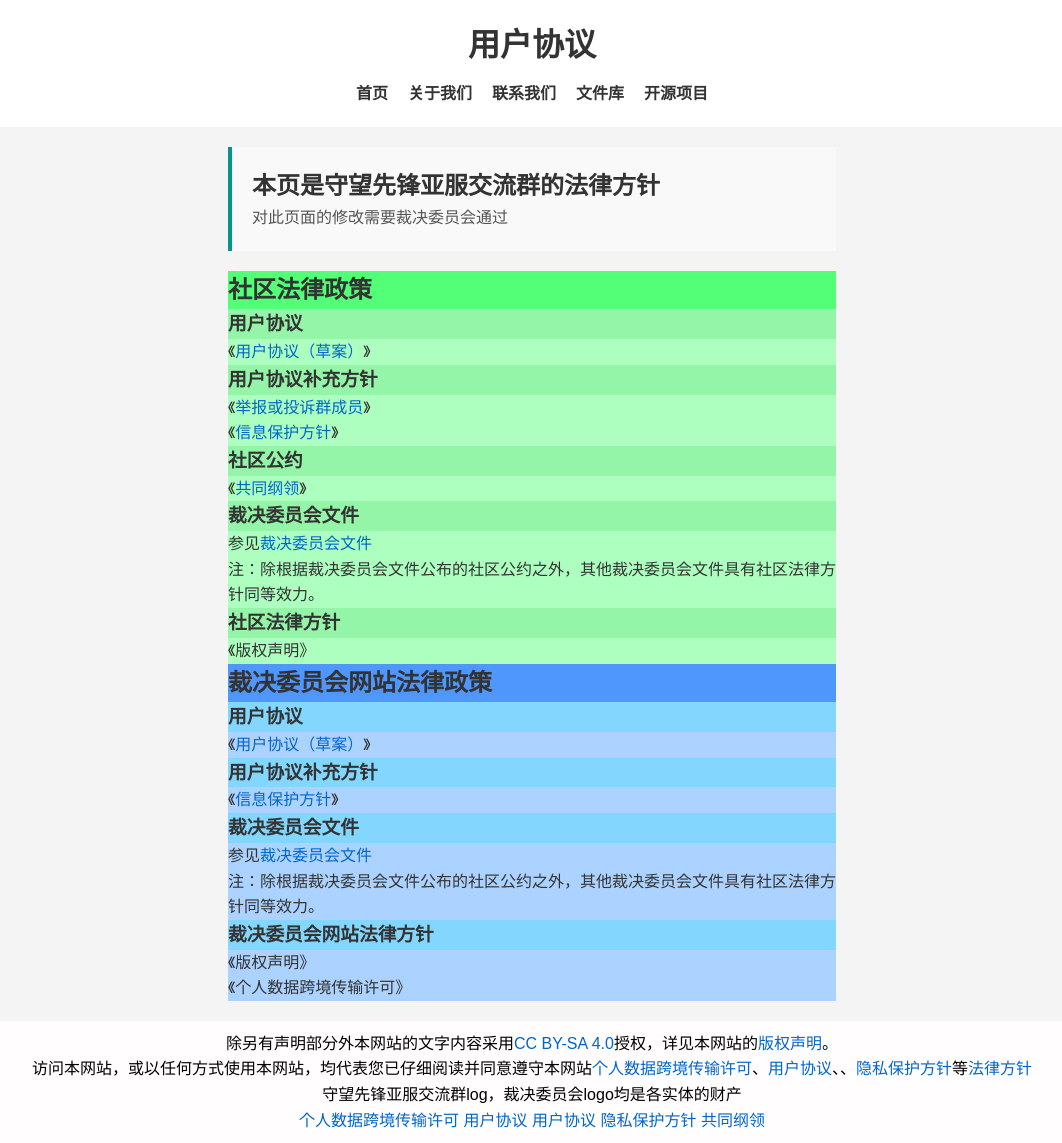
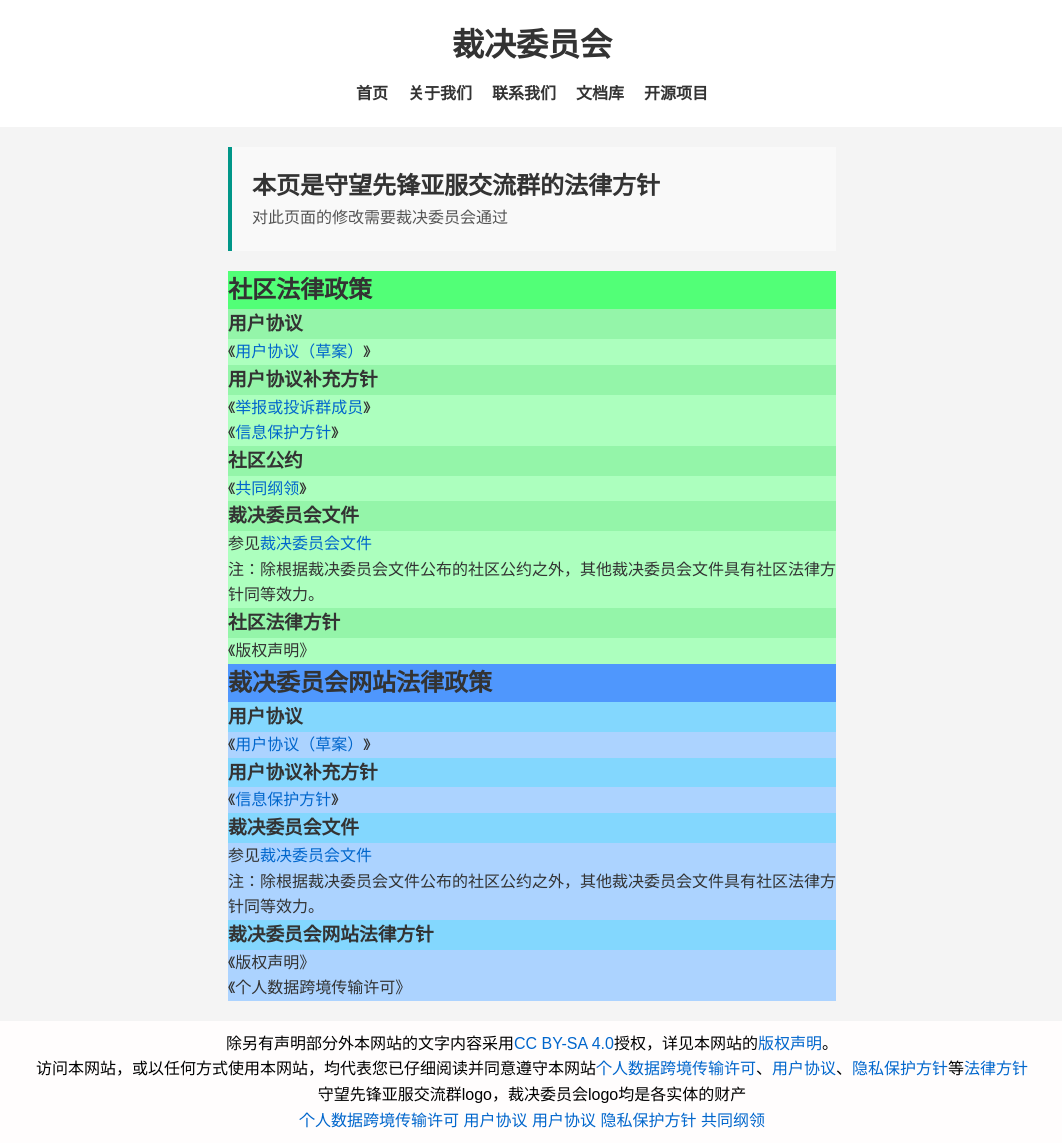
Before and after one commit to WaitingSpringcn/gitweb, a plain HTML site: page flfz.html in a window 1280 px wide. Shown: the whole page, without its empty margins (108-1170 px from the left). Drawn offline with Linux system fonts and the light colour scheme.

Commit message:
Update flfz.html

```diff
--- a/flfz.html
+++ b/flfz.html
@@ -45,14 +45,14 @@
 </head>
 <body>
     <header>
-        <div class="header-content">
-            <h1>用户协议</h1>
+          <div class="header-content">
+            <h1>裁决委员会</h1>
             <nav>
                 <ul>
                     <li><a href="index.html">首页</a></li>
                     <li><a href="about.html">关于我们</a></li>
                     <li><a href=lianxi.html>联系我们</a></li>
-                    <li><a href="https://shou-wang-jiao-liu-qun-wiki.gitbook.io/cai-jue-wei-yuan-hui">文件库</a></li>
+                    <li><a href="wjk.html">文档库</a></li>
                     <li><a href="https://watingspring.github.io/gitwebneed/">开源项目</a></li>
                 </ul>
             </nav>
@@ -102,8 +102,8 @@
 </body>
 <footer>
     <p>除另有声明部分外本网站的文字内容采用<a href="https://licence.qiuwenbaike.cn/wiki/CC-BY-SA-4.0">CC BY-SA 4.0</a>授权，详见本网站的<a href="cobb.html">版权声明</a>。</p>
-    <p>访问本网站，或以任何方式使用本网站，均代表您已仔细阅读并同意遵守本网站<a href="gskc.html">个人数据跨境传输许可</a>、<a href="usergd.html">用户协议</a>、</a>、<a href="ysbh.html">隐私保护方针</a>等<a href="flfz.html">法律方针</a></p>
-    <p>守望先锋亚服交流群log，裁决委员会logo均是各实体的财产</p>
+    <p>访问本网站，或以任何方式使用本网站，均代表您已仔细阅读并同意遵守本网站<a href="gskc.html">个人数据跨境传输许可</a>、<a href="usergd.html">用户协议</a>、<a href="ysbh.html">隐私保护方针</a>等<a href="flfz.html">法律方针</a></p>
+    <p>守望先锋亚服交流群logo，裁决委员会logo均是各实体的财产</p>
     <a href="gskc.html">个人数据跨境传输许可</a>        <a href="usergd.html">用户协议</a>        <a href="usergd.html">用户协议</a>           <a href="ysbh.html">隐私保护方针</a>        <a href="https://xcn8zv12y88z.feishu.cn/wiki/HTiCwZaI1i42ZfkQucEcFJEinQc">共同纲领</a>
 
 </footer>
```
